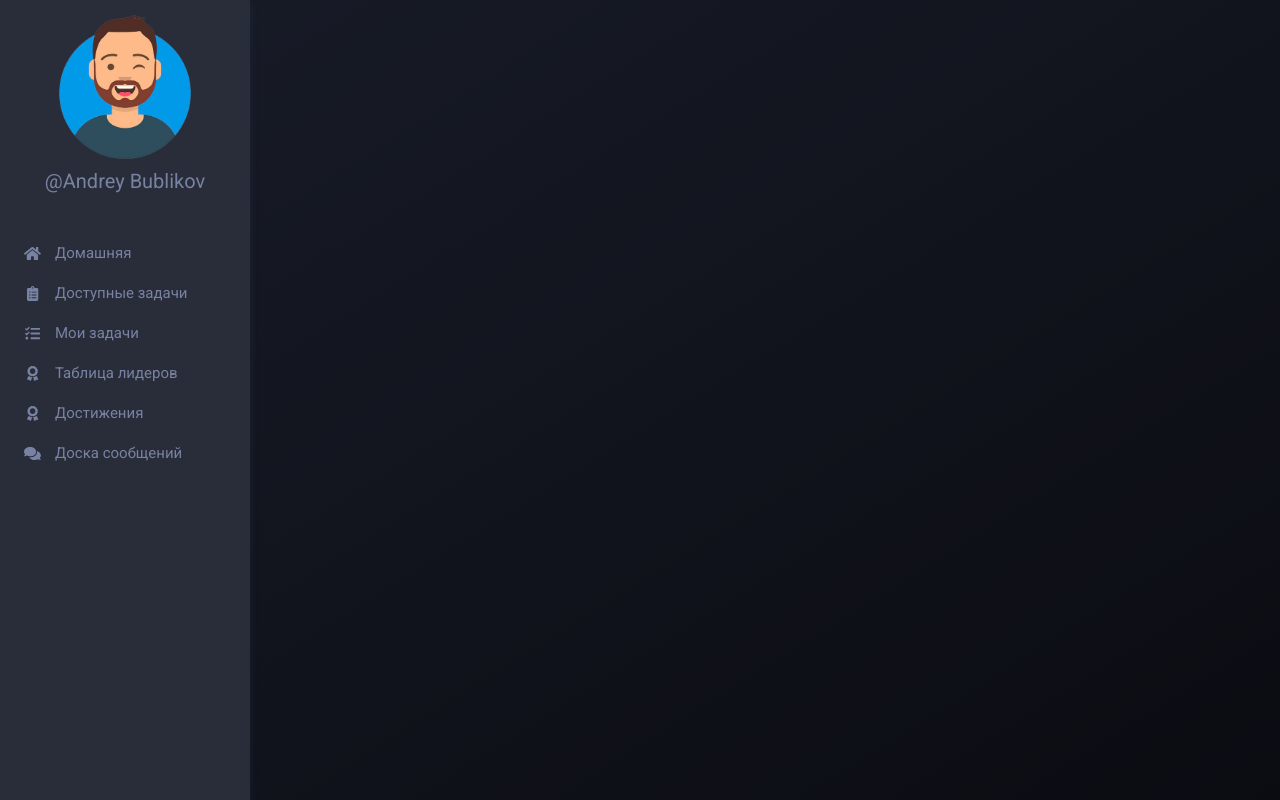
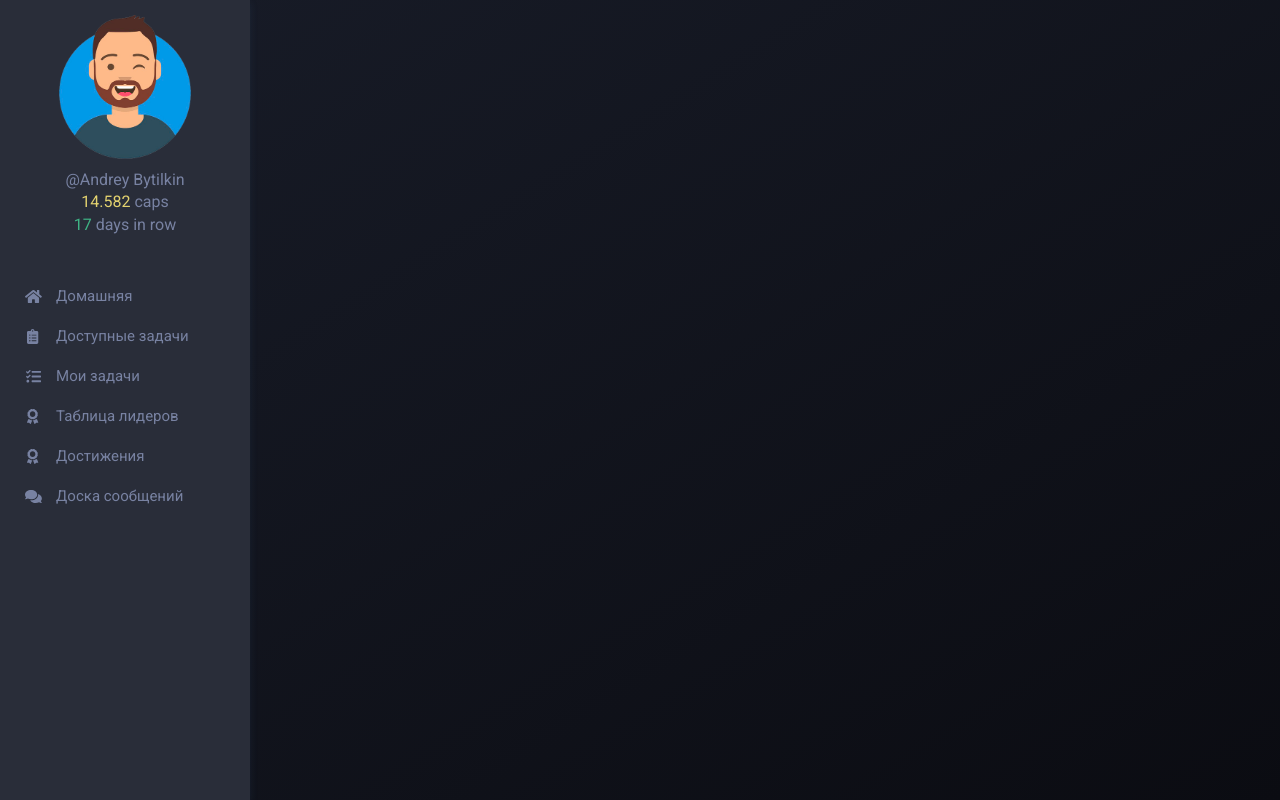
Before and after one commit to TheNear/ProcrastinationProject, a React (Create React App) app: page / in a window 1280 px wide. Built offline with nearby package versions, Linux system fonts and the light colour scheme.

Commit message:
add: continume doing menu

```diff
--- a/src/App.jsx
+++ b/src/App.jsx
@@ -1,4 +1,4 @@
-import React, { Fragment } from 'react';
+import React from 'react';
 import './App.scss'
 import {
   BrowserRouter as Router,
--- a/src/assets/scss/_vars.scss
+++ b/src/assets/scss/_vars.scss
@@ -1,6 +1,7 @@
 // All Colors
 
 $mint: #3fb485;
+$lime-yellow: #e3d26f;
 $medium-orchid: #ce4ad8;
 $chocolate: #d46b35;
 $rich-black: #181c28;
@@ -18,6 +19,9 @@ $english-violet: #694873;
 $bg-color: $rich-black;
 $font-color: $shadow-blue;
 $item-color: $gunmetal;
+$good-color: $mint;
+$normal-color: $lime-yellow;
+$bad-color: $chocolate;
 
 
 // Font Vars
--- a/src/components/SidePanelMenu/SidePanelMenu.scss
+++ b/src/components/SidePanelMenu/SidePanelMenu.scss
@@ -3,12 +3,6 @@
   height: 100%;
   flex: 1;
   padding: 15px;
-  // border-radius: 0 10px 0 0;
-  // @include box-shadow;
-}
-
-.side-menu__list {
-
 }
 
 .side-menu__item {
@@ -30,5 +24,26 @@
   display: block;
   width: 100%;
   height: 100%;
-  margin-left: 10px;
+  padding-left: 10px;
+  display: flex;
+  // justify-content: center;
+  align-items: center;
 }
+
+
+@media only screen  and (max-width: $sc-big-medium) {
+  .side-menu {
+    display: flex;
+    justify-content: flex-end;
+    font-size: 13px;
+  }
+
+  .side-menu__icon {
+    display: none;
+  }
+
+  .side-menu__list {
+    display: flex;
+    flex-wrap: wrap;
+  }
+};
--- a/src/components/SidePanelProfile/SidePanelProfile.scss
+++ b/src/components/SidePanelProfile/SidePanelProfile.scss
@@ -1,33 +1,58 @@
 .side-profile {
   display: flex;
-  // max-height: 30%;
   flex-direction: column;
   align-items: center;
   padding: 15px;
-  // border-radius: 0 0 10px 0;
-  // @include box-shadow;
-  // margin-bottom: 10px;
 }
 
 
 .side-profile__photo {
   display: block;
   width: 60%;
-  // object-fit: cover;
 }
 
 .side-profile__info {
   padding: 10px 0;
-  font-size: 20px;
+  font-size: 16px;
+  line-height: 1.4;
+  text-align: center;
 }
 
-@media only screen  and (max-width: $sc-big-medium) {
+.side-profile__days-color {
+  color: $good-color;
+}
+
+.side-profile__points-color {
+  color: $normal-color;
+}
+
+@media only screen and (max-width: $sc-big-medium) {
   .side-profile  {
+    min-width: 220px;
+    flex-basis: 220px;
     flex-direction: row;
+    justify-content: space-between;
+    border-right: 1px solid $bg-color;
+    // font-size: 12px;
   }
 
   .side-profile__photo {
     width: auto;
     height: 100%;
   }
+
+  .side-profile__info {
+    align-self: flex-end;
+    text-align: right;
+    padding: 0;
+  }
+
+  .side-profile__name {
+    font-size: 12px;
+    font-weight: bold;
+  }
+
+  .side-profile__points {
+    font-size: 12px;
+  }
 };
--- a/src/components/SidePanelProfile/index.jsx
+++ b/src/components/SidePanelProfile/index.jsx
@@ -6,7 +6,9 @@ export default function SidePanelProfile() {
     <div className="side-profile">
       <img className="side-profile__photo" src={maleimg} alt="profile icon"/>
       <div className="side-profile__info">
-        <p className="side-profile__name">@Andrey Bublikov</p>
+        <p className="side-profile__name">@Andrey Bytilkin</p>
+        <p className="side-profile__points"><span className="side-profile__points-color">14.582</span> caps</p>
+        <p className="side-profile__points"><span className="side-profile__days-color">17</span> days in row</p>
       </div>
     </div>
   )
```
